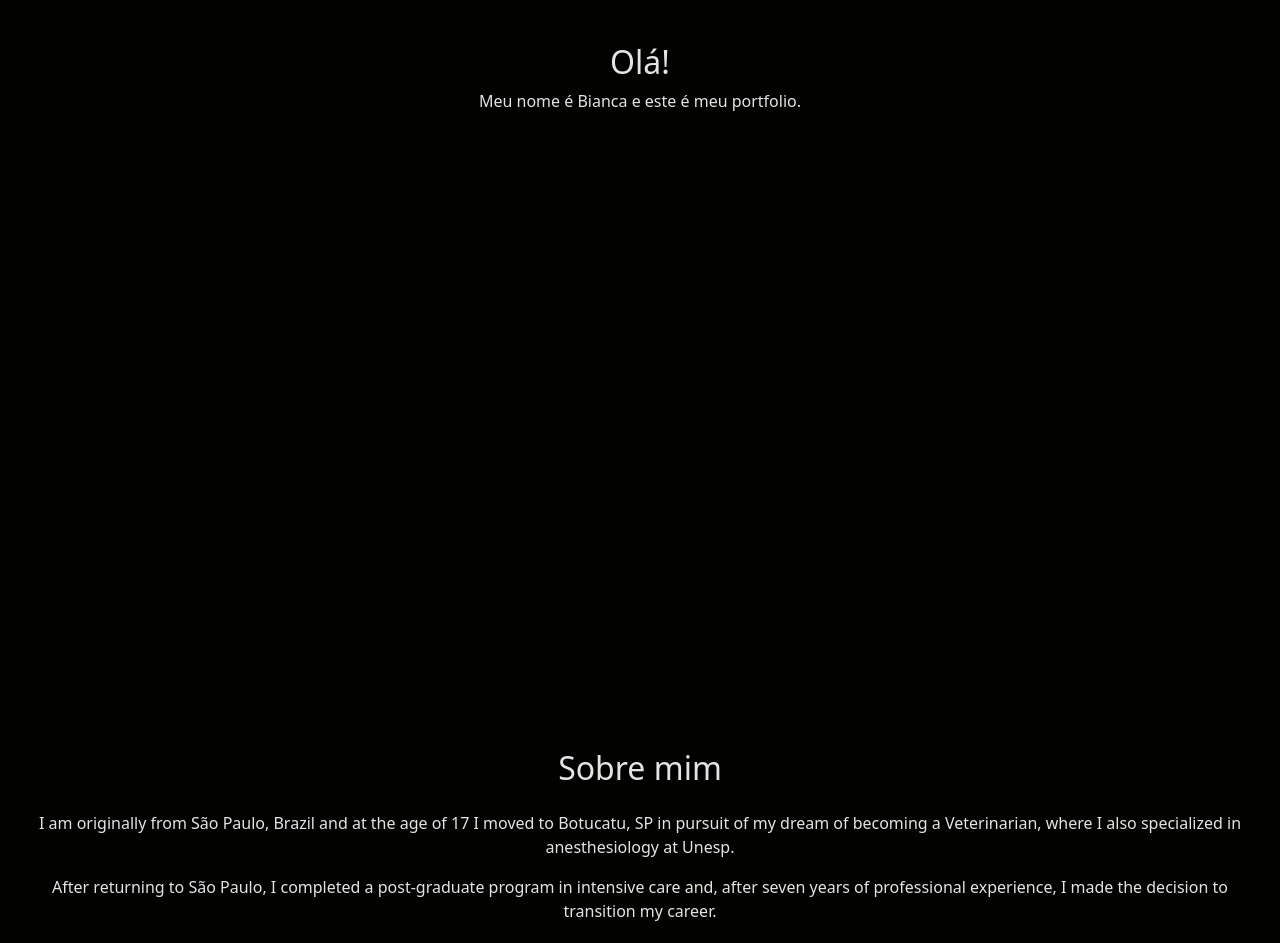
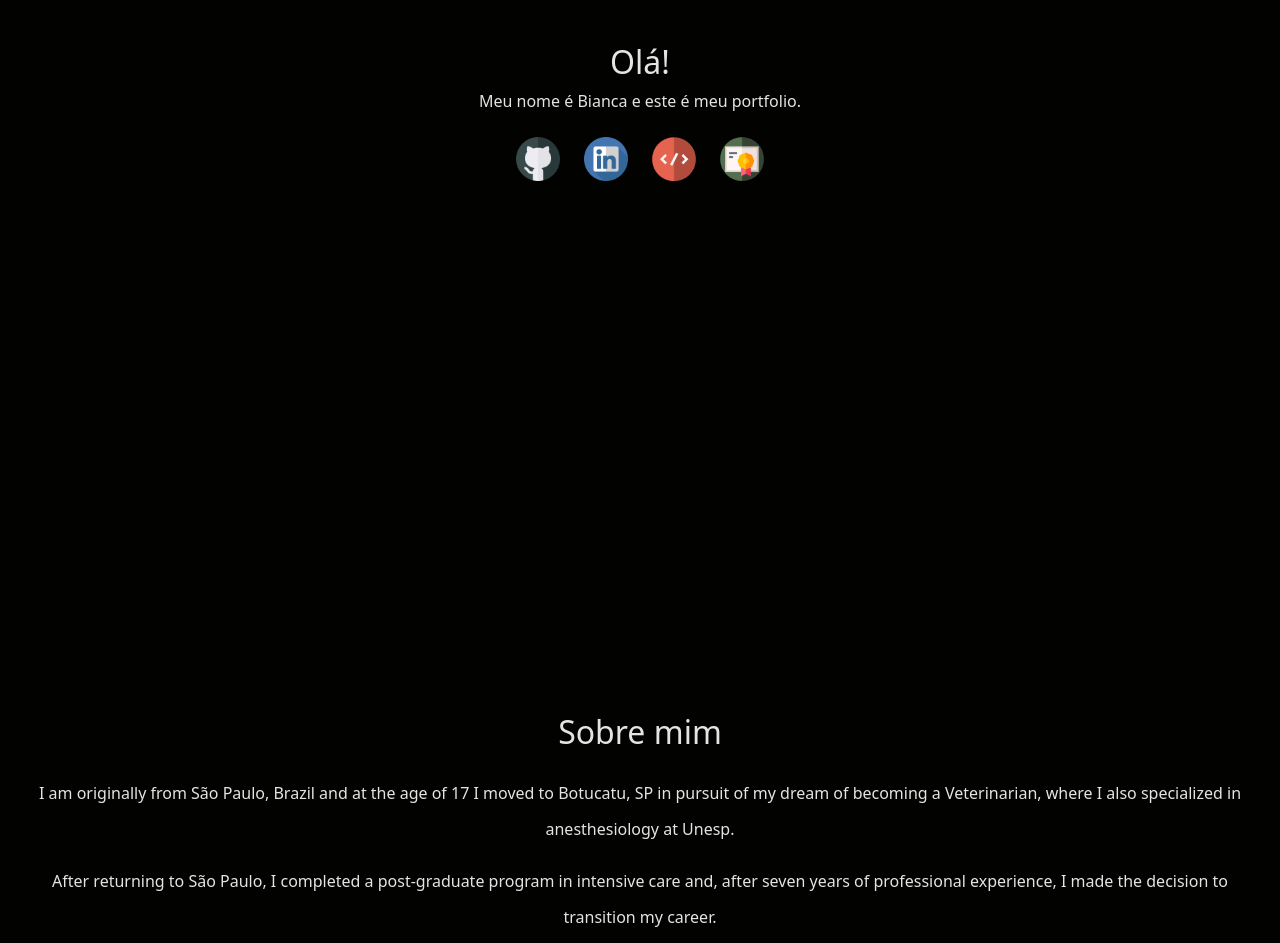
Before and after one commit to biancashiromoto/biancashiromoto.github.io, a React (Vite) app: page / in a window 1280 px wide. Shown: the part 340-1283 px from the top of the page. Built offline with nearby package versions, Linux system fonts and the light colour scheme.

Commit message:
Refactor Home.css

```diff
--- a/src/pages/Home/Home.css
+++ b/src/pages/Home/Home.css
@@ -1,22 +1,43 @@
-.home--container {
-  align-items: center;
-  display: flex;
-  flex-direction: column;
+.links-container {
+  z-index: 1;
 }
 
-.lang-toggle input {
-  display: none;
+.image-container {
+  background: url('../../assets/background-image.jpg') no-repeat center;
+  background-size: 300px;
+  background-position: 50% 95%;
+  height: 250px;
+  position: absolute;
+  top: 60%;
+  width: 450px;
 }
 
-.lang-toggle {
-  border-radius: 25px;
-  box-sizing: border-box;
-  margin-top: 20px;
-  padding: 7.5px 10px;
-  transition: 500ms;
+.aboutme-container {
+  position: relative;
 }
 
-.lang-toggle:hover {
-  transform: scale(1.125, 1.125);
-  background-color: rgb(77, 77, 77);
+.aboutme-container p {
+  line-height: 2.25;
 }
+
+.github-link::before {
+  content: url('../../assets/github.svg');
+}
+
+.linkedin-link::before {
+  content: url('../../assets/linkedin.svg');
+}
+
+.projects-link::before {
+  content: url('../../assets/coding.svg');
+}
+
+.certificates-link::before {
+  content: url('../../assets/certificate.svg');
+}
+
+@media screen and (max-width: 768px) {
+  .profile-pic {
+    width: 25%;
+  }
+}
```
